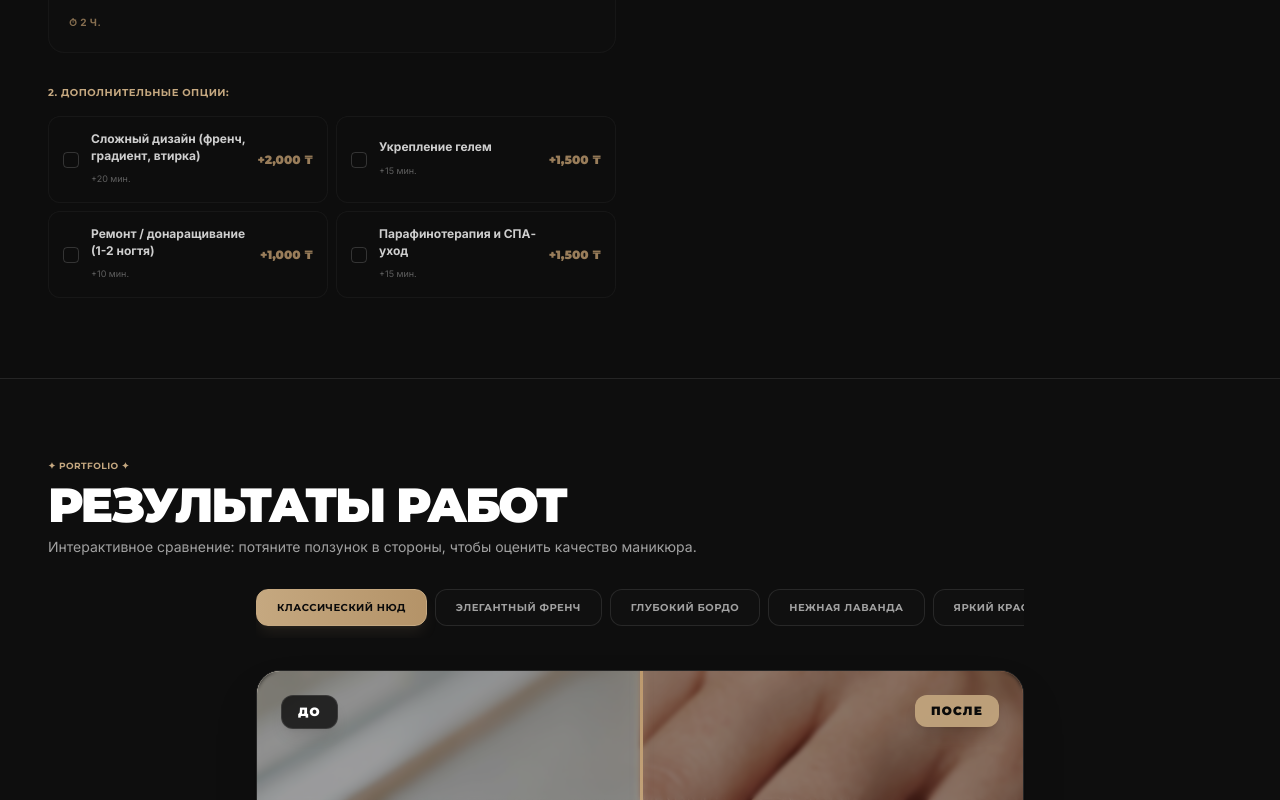
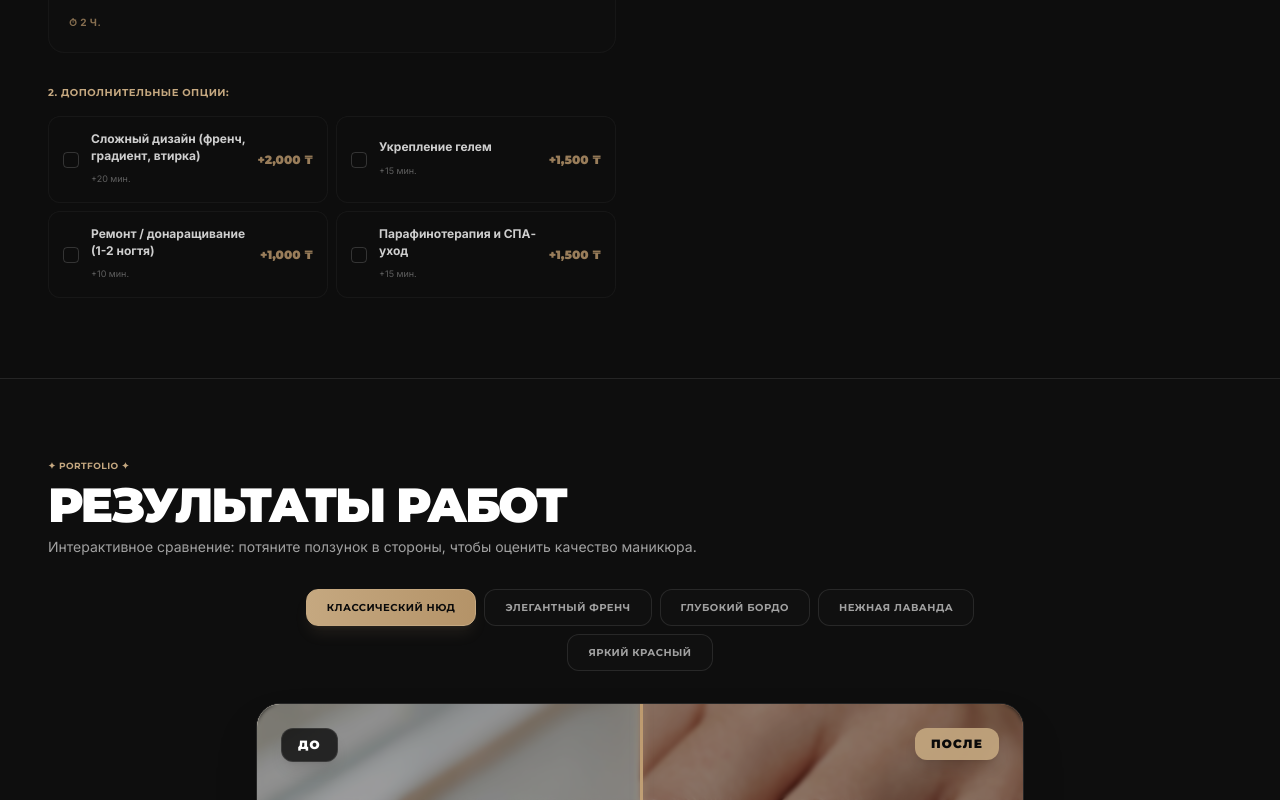
Before and after one commit to COMBINATORR/Nail-Master, a React (Vite) app: page / in a window 1280 px wide. Shown: the part 2000-2800 px from the top of the page. Built offline with nearby package versions, Linux system fonts and the light colour scheme.

Commit message:
Fix tabs overflow: wrap and center-align portfolio buttons

```diff
--- a/src/App.jsx
+++ b/src/App.jsx
@@ -725,7 +725,7 @@ export default function App() {
 
           <div className="max-w-3xl mx-auto">
             {/* Tabs for switching works */}
-            <div className="flex gap-2 mb-8 overflow-x-auto pb-3 scrollbar-none snap-x snap-mandatory">
+            <div className="flex flex-wrap justify-center gap-2 mb-8">
               {works.map((w, index) => {
                 const isActive = activeWork === index;
                 return (
```
